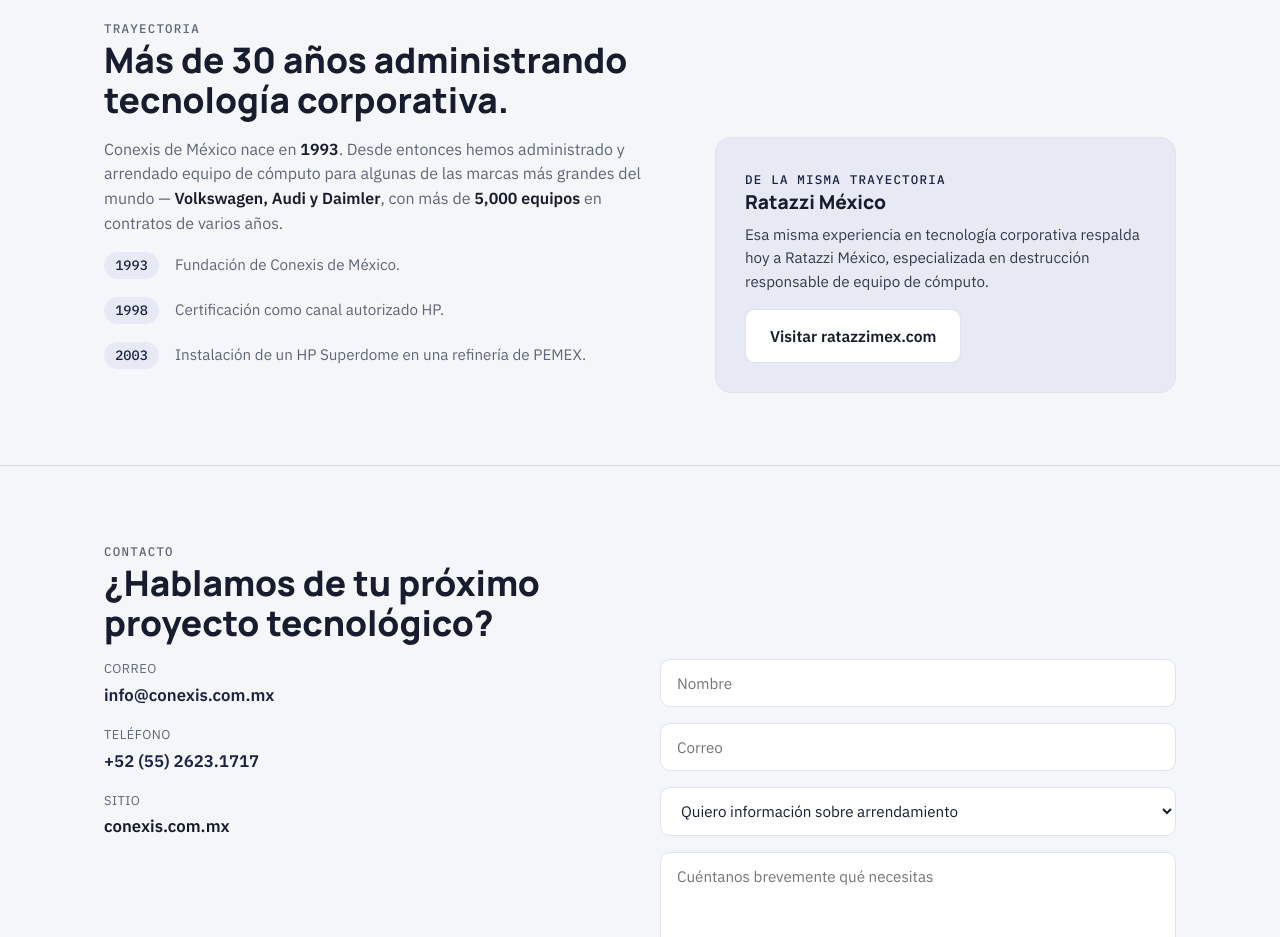
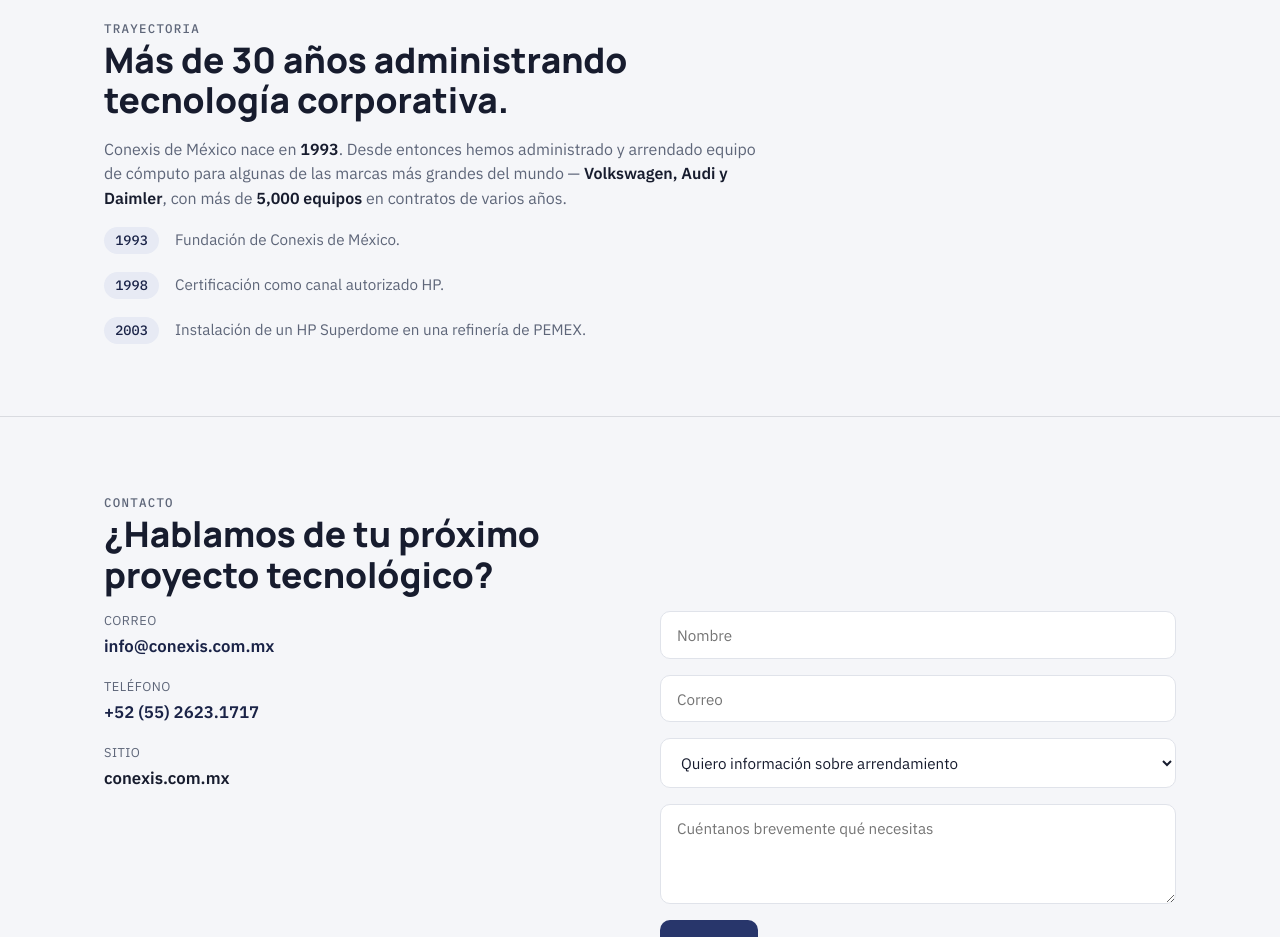
Before and after one commit to alozadan/conexis, a plain HTML site: page index.html in a window 1280 px wide. Shown: the part 2060-2997 px from the top of the page. Drawn offline with Linux system fonts and the light colour scheme.

Commit message:
Remove cross-link to Ratazzi México — keep companies independent
Co-Authored-By: Claude Sonnet 5 <noreply@anthropic.com>

```diff
--- a/index.html
+++ b/index.html
@@ -391,23 +391,12 @@
 
   /* ---------- Trajectory / Story ---------- */
 
-  .about-grid {
-    display: grid;
-    grid-template-columns: 1.1fr 0.9fr;
-    gap: 3rem;
-    align-items: start;
-  }
-
-  @media (max-width: 820px) {
-    .about-grid { grid-template-columns: 1fr; gap: 2rem; }
-  }
-
-  .about-grid p {
+  .story-copy p {
     color: var(--muted);
     margin-bottom: 1rem;
   }
 
-  .about-grid p strong { color: var(--ink); }
+  .story-copy p strong { color: var(--ink); }
 
   .timeline {
     list-style: none;
@@ -436,32 +425,6 @@
   .timeline .event {
     color: var(--muted);
     font-size: 0.95rem;
-  }
-
-  .related-card {
-    background: var(--accent-bg);
-    border: 1px solid var(--card-edge);
-    border-radius: 16px;
-    padding: 1.8rem;
-  }
-
-  .related-card .kicker { color: var(--accent-ink); }
-
-  .related-card h3 {
-    font-size: 1.2rem;
-    font-weight: 800;
-    margin-bottom: 0.6rem;
-  }
-
-  .related-card p {
-    color: var(--ink);
-    opacity: 0.85;
-    font-size: 0.95rem;
-    margin-bottom: 0.6rem;
-  }
-
-  .related-card a.btn {
-    margin-top: 0.4rem;
   }
 
   /* ---------- Contact ---------- */
@@ -658,7 +621,7 @@
     <span class="kicker">Trayectoria</span>
     <h2 class="reveal">Más de 30 años administrando tecnología corporativa.</h2>
 
-    <div class="about-grid reveal-group">
+    <div class="reveal-group story-copy" style="max-width:70ch;">
       <div class="reveal">
         <p>Conexis de México nace en <strong>1993</strong>. Desde entonces hemos administrado y arrendado equipo de cómputo para algunas de las marcas más grandes del mundo — <strong>Volkswagen, Audi y Daimler</strong>, con más de <strong>5,000 equipos</strong> en contratos de varios años.</p>
         <ul class="timeline">
@@ -666,12 +629,6 @@
           <li><span class="year mono">1998</span><span class="event">Certificación como canal autorizado HP.</span></li>
           <li><span class="year mono">2003</span><span class="event">Instalación de un HP Superdome en una refinería de PEMEX.</span></li>
         </ul>
-      </div>
-      <div class="related-card reveal">
-        <span class="kicker">De la misma trayectoria</span>
-        <h3>Ratazzi México</h3>
-        <p>Esa misma experiencia en tecnología corporativa respalda hoy a Ratazzi México, especializada en destrucción responsable de equipo de cómputo.</p>
-        <a href="https://ratazzimex.com" class="btn secondary" target="_blank" rel="noopener">Visitar ratazzimex.com</a>
       </div>
     </div>
   </div>
```
